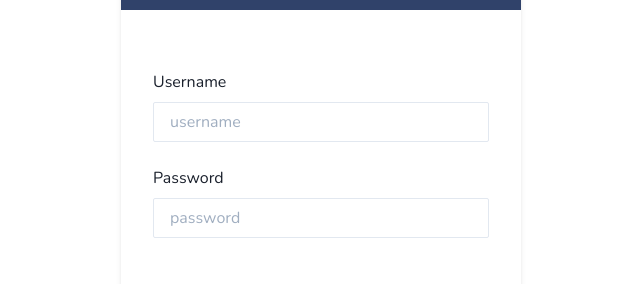
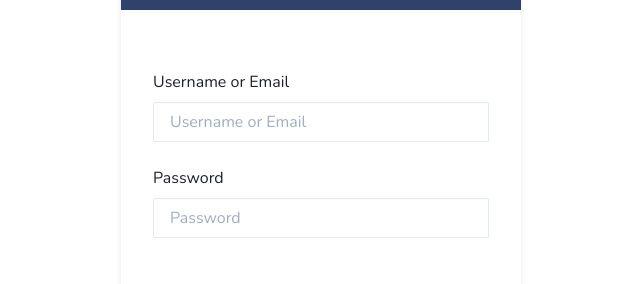
Before and after one commit to akuamakana/splat, a Next.js app in the folder web/: page /login in a window 1280 px wide. Shown: the part 214-498 px from the top of the page, without its empty margins (319-959 px from the left). Built offline with nearby package versions, Linux system fonts and the light colour scheme.

Commit message:
update login to accept username or email

```diff
--- a/web/lib/splat-api.ts
+++ b/web/lib/splat-api.ts
@@ -153,7 +153,7 @@ export const forgotPassword = async (values: { email: string }) => {
   return data;
 };
 
-export const login = async (values: IUserInput) => {
+export const login = async (values: { usernameOrEmail: string; password: string }) => {
   const { data } = await _axios.post(`${constants.API_URL}/auth/login`, values);
   return data;
 };
--- a/web/pages/login.tsx
+++ b/web/pages/login.tsx
@@ -17,7 +17,7 @@ import { useMutation } from 'react-query';
 import { IUserInput } from '@interfaces/IUserInput';
 
 const Login: NextPage = () => {
-  const loginMutation = useMutation((values: IUserInput) => login(values));
+  const loginMutation = useMutation((values: { usernameOrEmail: string; password: string }) => login(values));
   const additionalLinks = (
     <>
       <Text mt={6} textAlign={['center']}>
@@ -37,8 +37,8 @@ const Login: NextPage = () => {
   return (
     <AuthLayout additionalLinks={additionalLinks}>
       <Formik
-        initialValues={{ username: '', password: '' }}
-        onSubmit={async (values: IUserInput, { setFieldError }) => {
+        initialValues={{ usernameOrEmail: '', password: '' }}
+        onSubmit={async (values: { usernameOrEmail: string; password: string }, { setFieldError }) => {
           loginMutation.mutate(values, {
             onSuccess: () => {
               router.push('/home');
@@ -52,10 +52,10 @@ const Login: NextPage = () => {
         {({ isSubmitting }) => (
           <Form>
             <Box>
-              <InputField name="username" label="Username" placeholder="username" />
+              <InputField name="usernameOrEmail" label="Username or Email" placeholder="Username or Email" />
             </Box>
             <Box mt={6}>
-              <InputField name="password" label="Password" placeholder="password" type="password" />
+              <InputField name="password" label="Password" placeholder="Password" type="password" />
             </Box>
             <Flex mt={12}>
               <Spacer />
```
Also changed, not shown: 1 other file (tests, documents, lock files or other folders).
